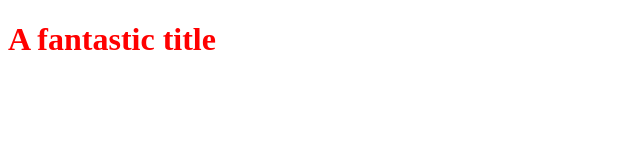
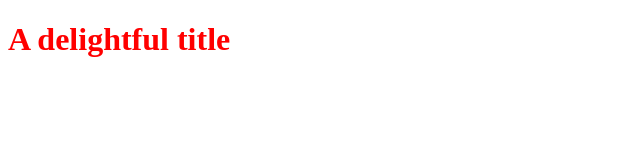
Before and after one commit to AdyAdharsh/ohmyfood, a plain HTML site: page index.html in a window 1280 px wide. Shown: the whole page, without its empty margins (0-640 px from the left). Drawn offline with Linux system fonts and the light colour scheme.

Commit message:
H1 title change

```diff
--- a/index.html
+++ b/index.html
@@ -5,6 +5,6 @@
     <link rel="stylesheet" type="text/css" href="styles.css">
 </head>
 <body>
-    <h1>A fantastic title</h1>
+    <h1>A delightful title</h1>
 </body>
 </html>
```
